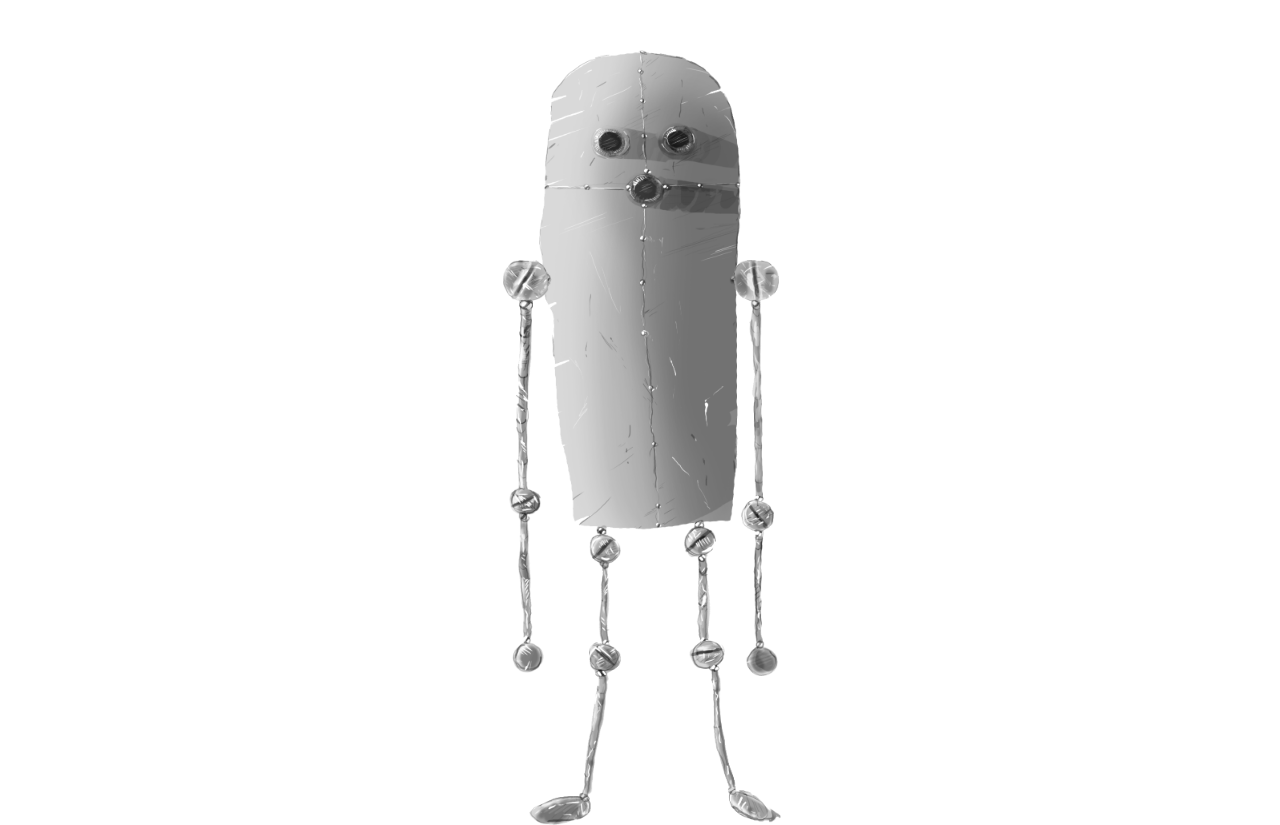
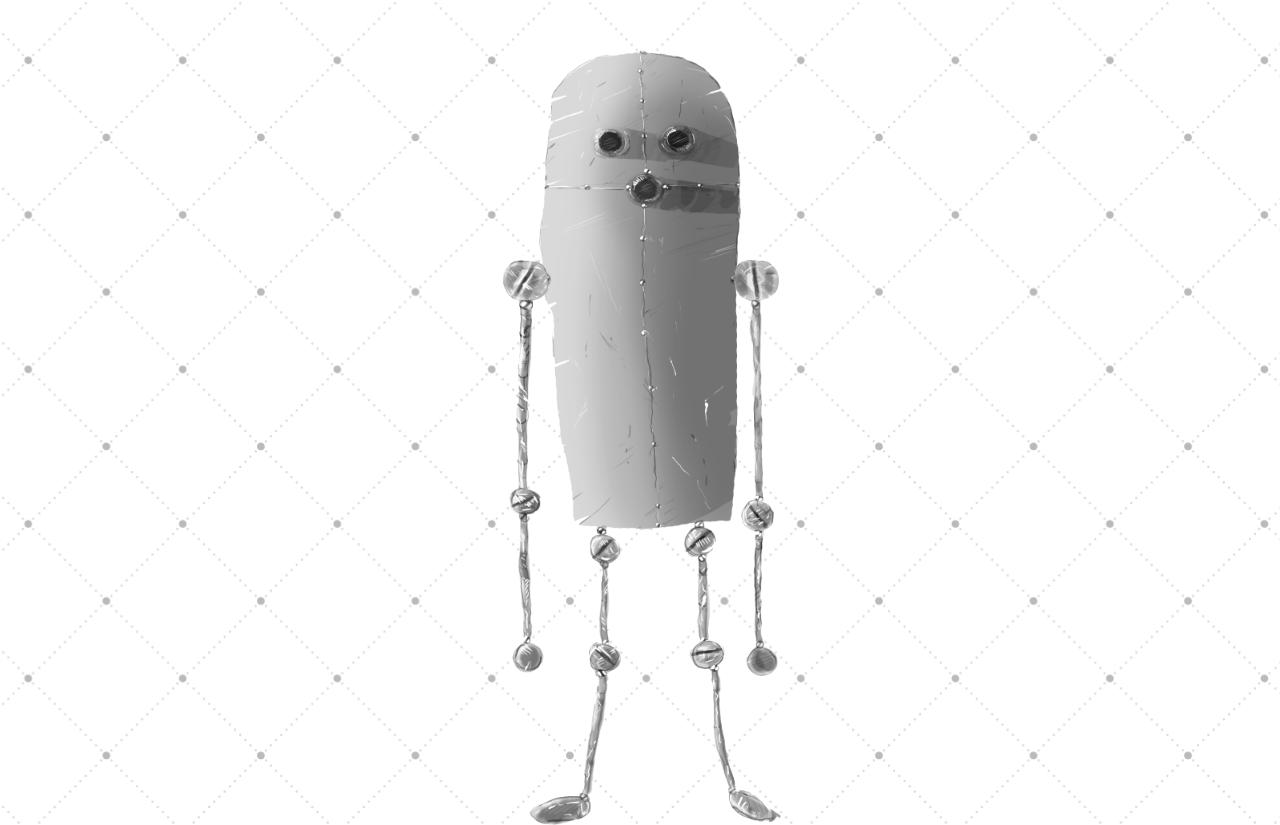
Before and after one commit to yamilah/portfolio-deprecated, a plain HTML site: page 02-robot/index.html in a window 1280 px wide. Drawn offline with Linux system fonts and the light colour scheme.

Commit message:
Added background.

```diff
--- a/02-robot/index.html
+++ b/02-robot/index.html
@@ -7,6 +7,7 @@
     <link rel="stylesheet" href="style.css">
 </head>
 <body>
+    <div id="bg">
     <div class="container">
         <div class="torso">
             <div class="face">
@@ -26,6 +27,7 @@
             <div class="right thigh">
                 <div class="right calf"></div>
             </div>
+        </div>
     </div>
 </body>
 </html>
--- a/02-robot/style.css
+++ b/02-robot/style.css
@@ -177,6 +177,11 @@
 80% {transform: rotate(0deg);}
 90% {transform: rotate(-6deg);}
 100% {transform: rotate(0deg);}
+}
+
+body {
+    background-image: url(blackdots2.svg);
+    background-size: 100%;
 }
 
 .container {
```
Also changed, not shown: 02-robot/blackdots2.svg (added).
